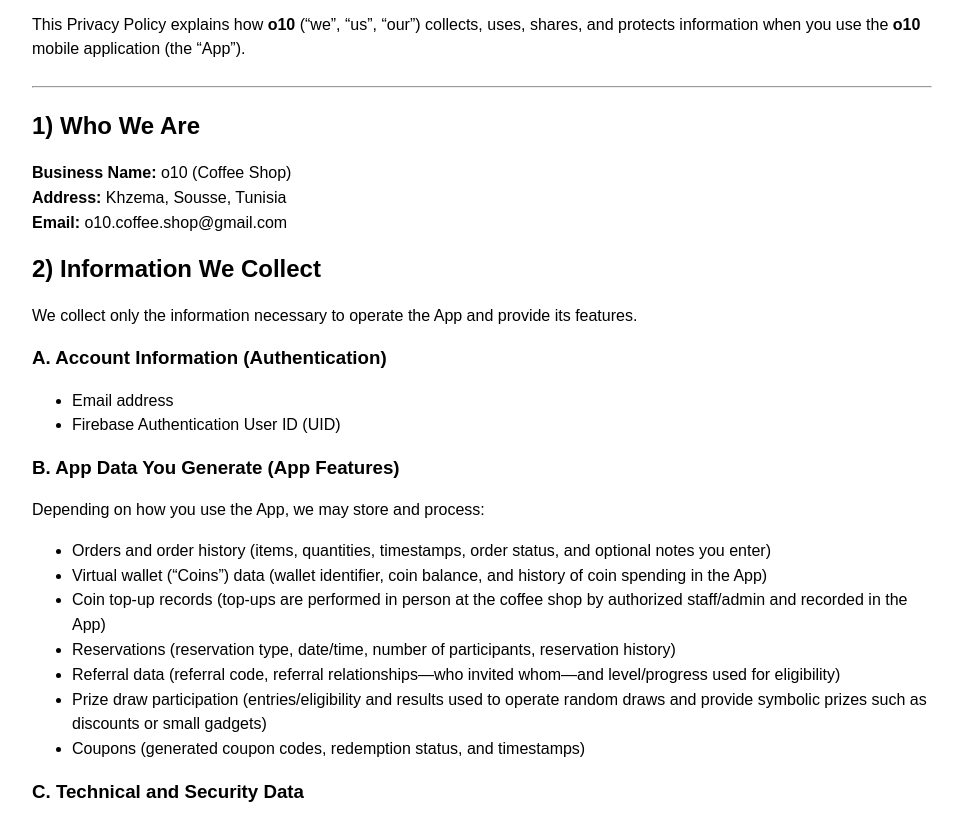
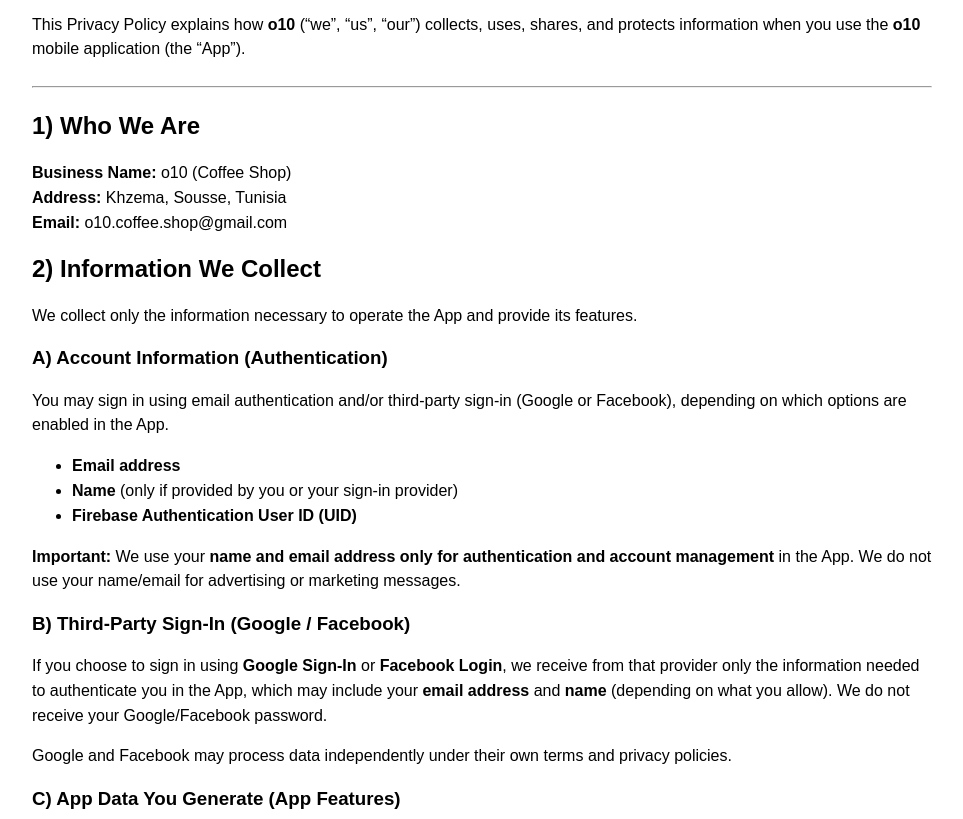
Before and after one commit to tareq6666-glitch/o10-legal, a plain HTML site: page index.html in a window 1280 px wide. Shown: the part 120-939 px from the top of the page, without its empty margins (158-1121 px from the left). Drawn offline with Linux system fonts and the light colour scheme.

Commit message:
Revise privacy policy
Updated formatting and structure of the privacy policy text for clarity and consistency.

```diff
--- a/index.html
+++ b/index.html
@@ -16,9 +16,10 @@
 <body>
   <h1>PRIVACY POLICY — o10</h1>
   <p class="meta"><strong>Effective Date:</strong> December 16, 2025</p>
+
   <p>
-    This Privacy Policy explains how <strong>o10</strong> (“we”, “us”, “our”) collects, uses, shares, and protects
-    information when you use the <strong>o10</strong> mobile application (the “App”).
+    This Privacy Policy explains how <strong>o10</strong> (“we”, “us”, “our”) collects, uses, shares, and protects information
+    when you use the <strong>o10</strong> mobile application (the “App”).
   </p>
 
   <hr />
@@ -33,13 +34,31 @@
   <h2>2) Information We Collect</h2>
   <p>We collect only the information necessary to operate the App and provide its features.</p>
 
-  <h3>A. Account Information (Authentication)</h3>
+  <h3>A) Account Information (Authentication)</h3>
+  <p>
+    You may sign in using email authentication and/or third-party sign-in (Google or Facebook), depending on which options are enabled in the App.
+  </p>
   <ul>
-    <li>Email address</li>
-    <li>Firebase Authentication User ID (UID)</li>
+    <li><strong>Email address</strong></li>
+    <li><strong>Name</strong> (only if provided by you or your sign-in provider)</li>
+    <li><strong>Firebase Authentication User ID (UID)</strong></li>
   </ul>
+  <p>
+    <strong>Important:</strong> We use your <strong>name and email address only for authentication and account management</strong> in the App.
+    We do not use your name/email for advertising or marketing messages.
+  </p>
 
-  <h3>B. App Data You Generate (App Features)</h3>
+  <h3>B) Third-Party Sign-In (Google / Facebook)</h3>
+  <p>
+    If you choose to sign in using <strong>Google Sign-In</strong> or <strong>Facebook Login</strong>, we receive from that provider only the
+    information needed to authenticate you in the App, which may include your <strong>email address</strong> and <strong>name</strong>
+    (depending on what you allow). We do not receive your Google/Facebook password.
+  </p>
+  <p>
+    Google and Facebook may process data independently under their own terms and privacy policies.
+  </p>
+
+  <h3>C) App Data You Generate (App Features)</h3>
   <p>Depending on how you use the App, we may store and process:</p>
   <ul>
     <li>Orders and order history (items, quantities, timestamps, order status, and optional notes you enter)</li>
@@ -51,7 +70,7 @@
     <li>Coupons (generated coupon codes, redemption status, and timestamps)</li>
   </ul>
 
-  <h3>C. Technical and Security Data</h3>
+  <h3>D) Technical and Security Data</h3>
   <p>To keep the App secure and functional, we (and our service providers) may process limited technical data such as:</p>
   <ul>
     <li>Device information (device model, operating system version, app version)</li>
@@ -61,8 +80,8 @@
 
   <h2>3) Coins and Payments (No Banking/Card Data)</h2>
   <ul>
-    <li>The App does not collect or process credit/debit card details or bank account information.</li>
-    <li>Coins are topped up in person at the coffee shop by authorized staff/admin and recorded in the App.</li>
+    <li>The App does <strong>not</strong> collect or process credit/debit card details or bank account information.</li>
+    <li>Coins are topped up <strong>in person</strong> at the coffee shop by authorized staff/admin and recorded in the App.</li>
     <li>Coins cannot be transferred between users inside the App.</li>
   </ul>
 
@@ -79,9 +98,8 @@
 
   <h2>5) Service Provider: Firebase (Google)</h2>
   <p>
-    We use <strong>Firebase Authentication</strong> and <strong>Cloud Firestore</strong> (Google) to operate the App,
-    including sign-in and secure data storage. Your information may be processed and stored on Google/Firebase infrastructure
-    according to their terms and security practices.
+    We use <strong>Firebase Authentication</strong> and <strong>Cloud Firestore</strong> (Google) to operate the App, including sign-in and secure data storage.
+    Your information may be processed and stored on Google/Firebase infrastructure according to their terms and security practices.
   </p>
 
   <h2>6) Sharing of Information</h2>
@@ -107,9 +125,13 @@
 
   <h2>9) Your Rights and Choices (Access, Correction, Deletion)</h2>
   <p>
-    You may request to access, correct, or delete your personal data. To request account deletion, email
-    <strong>o10.coffee.shop@gmail.com</strong> from the email linked to your account with the subject:
+    You may request to access, correct, or delete your personal data.
+    To request account deletion, email <strong>o10.coffee.shop@gmail.com</strong> from the email linked to your account with the subject:
     <strong>“Account Deletion Request”</strong>. We may request verification to protect your account.
+  </p>
+  <p>
+    If you used Google Sign-In or Facebook Login, you can also find deletion instructions here:
+    <strong>(Add your URL)</strong> <code>https://&lt;your-username&gt;.github.io/&lt;your-repo&gt;/data-deletion.html</code>
   </p>
 
   <h2>10) Security</h2>
@@ -126,7 +148,8 @@
 
   <h2>12) International Data Processing</h2>
   <p>
-    Firebase services may process and store data on servers located in different countries. We rely on appropriate safeguards as required by applicable laws.
+    Firebase services may process and store data on servers located in different countries.
+    We rely on appropriate safeguards as required by applicable laws.
   </p>
 
   <h2>13) Changes to This Privacy Policy</h2>
```
